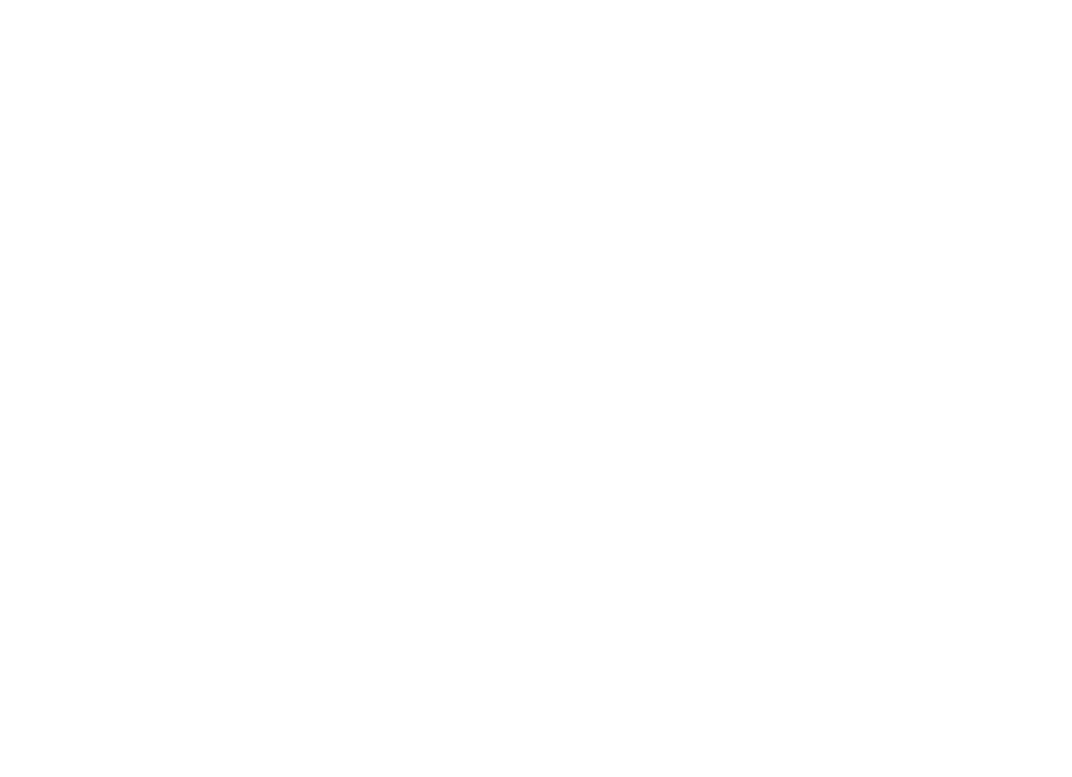
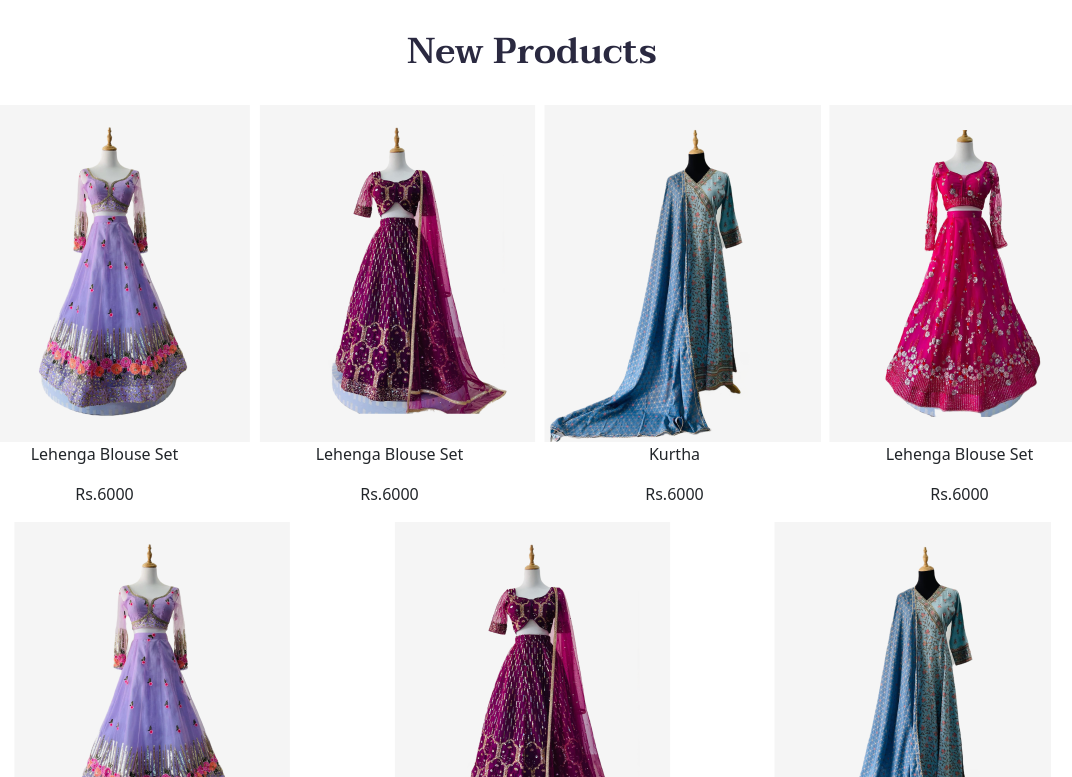
Before and after one commit to shree404/Aaina, a React (Create React App) app: page / in a window 1280 px wide. Shown: the part 623-1400 px from the top of the page, without its empty margins (108-1180 px from the left). Before the commit the page ends 800 px from the top, so only its background shows below. Built offline with nearby package versions, Linux system fonts and the light colour scheme.

Commit message:
New Product Section added

```diff
--- /dev/null
+++ b/src/Component/LandingPage/Newproduct.jsx
@@ -0,0 +1,79 @@
+import Container from 'react-bootstrap/Container';
+import Row from 'react-bootstrap/Row';
+import Col from 'react-bootstrap/Col';
+import product1 from '../../Assets/LandingPage/newproduct1.png';
+import product2 from '../../Assets/LandingPage/newproduct2.png';
+import product3 from '../../Assets/LandingPage/newproduct3.png';
+import product4 from '../../Assets/LandingPage/newproduct4.png';
+
+function NewProduct(){
+    let newproductarray = [
+        {
+            productimgae:product1,
+            productName:"Lehenga Blouse Set ",
+            productPrice:"Rs.6000"
+        },
+        {
+            productimgae:product2,
+            productName:"Lehenga Blouse Set ",
+            productPrice:"Rs.6000"
+        },
+        {
+            productimgae:product3,
+            productName:"Kurtha ",
+            productPrice:"Rs.6000"
+        },
+        {
+            productimgae:product4,
+            productName:"Lehenga Blouse Set ",
+            productPrice:"Rs.6000"
+        }
+    ]
+    return(
+        <>
+        <div className='NewProduct'>
+            <Container>
+                <div>
+                    <Row className='justify-content-md-sm-xs-center'>
+                        <Col md={12} sm={12} xs={12}>
+                        <h1>New Products</h1>
+                        </Col>
+                    </Row>
+                </div>
+                <div className='NewProduct-md'>
+                    <Row className='justify-content-md-sm-xs-center'>
+                    {newproductarray.map((product,index) => (
+                        <Col md={3} sm={6} xs={12}>
+                       <div key={index} className="product-details-container-single-product">
+                       <article>
+                       <img src={product.productimgae} alt="Image of Maroon Lehenga" />
+                       <p id="product-details-container-single-product__name">{product.productName} </p>
+                       <p id="product-details-container-single-product__price"> {product.productPrice} </p>
+                   </article>
+                       </div>
+                       </Col>
+                    ))}
+                    </Row>
+                    </div>
+                    <div className='NewProduct-S-md'>
+                        <Row>
+                        {newproductarray.map((product,index) => (
+                        <Col >
+                       <div key={index} className="product-details-container-single-product">
+                       <article>
+                       <img src={product.productimgae} alt="Image of Maroon Lehenga" />
+                       <p id="product-details-container-single-product__name">{product.productName} </p>
+                       <p id="product-details-container-single-product__price"> {product.productPrice} </p>
+                   </article>
+                       </div>
+                       </Col>
+                    ))}
+                        </Row>
+                    </div>
+            </Container>
+        </div>
+        </>
+    )
+}
+
+export default NewProduct;
--- a/src/Pages/LandingPage.jsx
+++ b/src/Pages/LandingPage.jsx
@@ -1,12 +1,13 @@
 import Nav from "../Component/LandingPage/Nav";
 import Hero from "../Component/LandingPage/Hero";
+import NewProduct from "../Component/LandingPage/Newproduct";
 
 function LandingPage(){
     return(
         <>
         <Nav/>
         <Hero/>
-
+        <NewProduct/>
         </>
     )
 }
--- a/src/Styles/App.css
+++ b/src/Styles/App.css
@@ -244,4 +244,44 @@
 }
 .Hero-image {
   width: 100%;
+}
+
+.NewProduct {
+  text-align: center;
+}
+
+.product-details-container {
+  font-family: "Taviraj", serif;
+  height: auto;
+  width: 20rem;
+}
+.product-details-container__name {
+  color: var(--neutral-900, #18181B);
+  font-size: 1rem;
+  font-family: Taviraj;
+  font-style: normal;
+  font-weight: 500;
+  text-transform: capitalize;
+}
+.product-details-container__price {
+  color: var(--neutral-900, #18181B);
+  font-family: Taviraj;
+  font-weight: 500;
+  font-size: 1.12rem;
+}
+
+h1 {
+  text-align: center;
+  font-size: 2.25rem;
+  font-weight: 600;
+  color: var(--secondary-500, #2A2940);
+  margin-top: 2rem;
+  margin-bottom: 2rem;
+  font-family: "Taviraj", serif;
+}
+
+@media screen and (min-width: 767px) and (max-width: 1024px) {
+  .NewProduct-md {
+    display: none;
+  }
 }/*# sourceMappingURL=App.css.map */
--- a/src/Styles/LandingPage/_Index.scss
+++ b/src/Styles/LandingPage/_Index.scss
@@ -1,3 +1,4 @@
 @import "Nav";
 @import "Category";
 @import "Hero";
+@import "NewProduct";
--- /dev/null
+++ b/src/Styles/LandingPage/_NewProduct.scss
@@ -0,0 +1,41 @@
+.NewProduct{
+    text-align: center;
+}
+
+.product-details-container{
+    $text-color: var(--neutral-900, #18181B);
+    font-family: "Taviraj", serif;
+    height: auto;
+    width: 20rem;
+
+    &__name{
+        color: $text-color;
+        font-size: 1rem;
+        font-family: Taviraj;
+        font-style: normal;
+        font-weight: 500;
+        text-transform: capitalize;
+    }
+    &__price{
+        color: $text-color;
+        font-family: Taviraj;
+        font-weight: 500;
+        font-size: 1.12rem;
+    }
+}
+
+h1{
+    text-align: center;
+    font-size: 2.25rem;
+    font-weight: 600;
+    color: var(--secondary-500, #2A2940);
+    margin-top: 2rem;
+    margin-bottom: 2rem;
+    font-family: "Taviraj", serif;
+}
+
+@media screen and (min-width:767px) and (max-width:1024px) {
+    .NewProduct-md{
+        display: none;
+    }
+}
```
Also changed, not shown: src/Component/LandingPage/BestSeller.jsx (added, +36 -0 lines), 1 other file (tests, documents, lock files or other folders).
